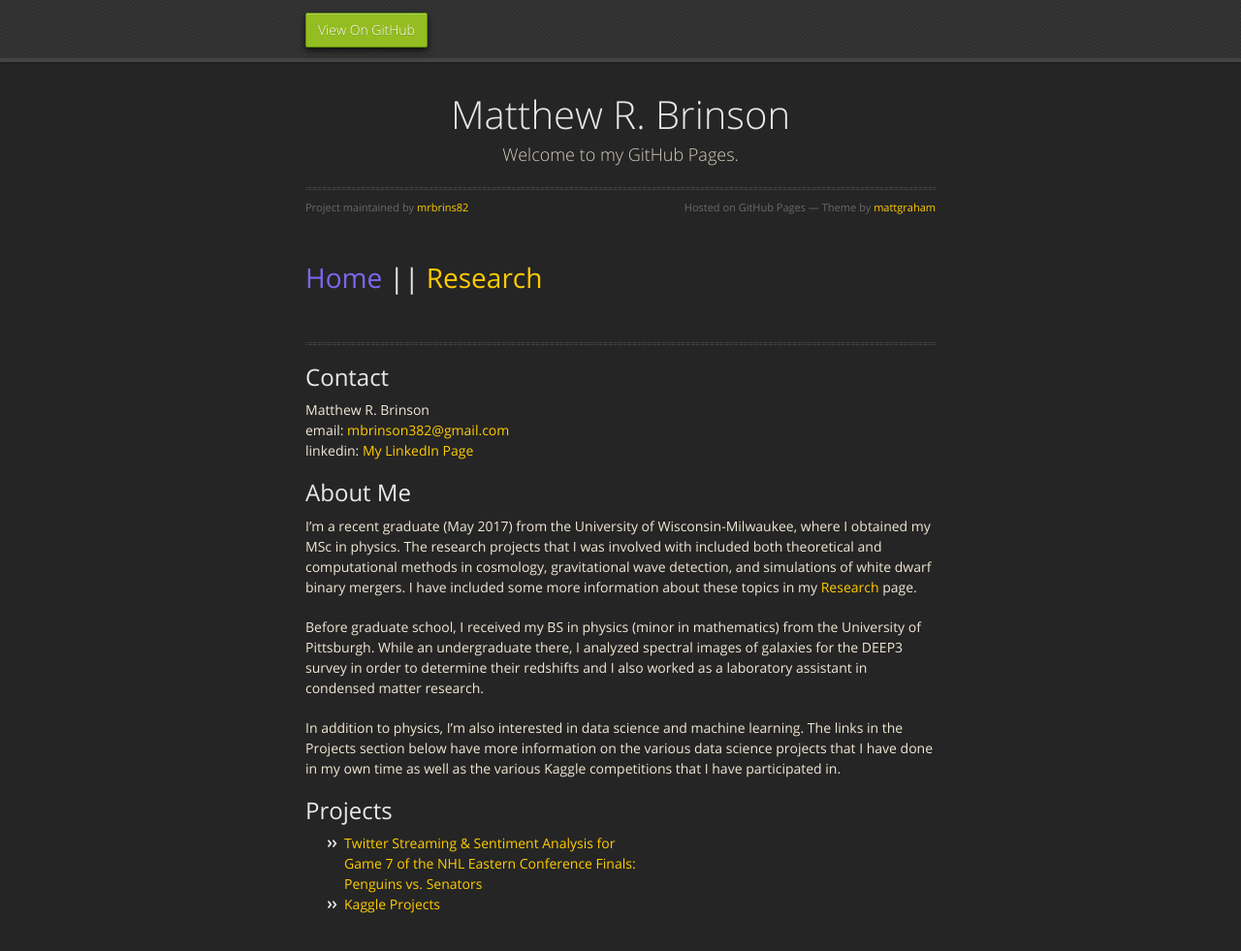
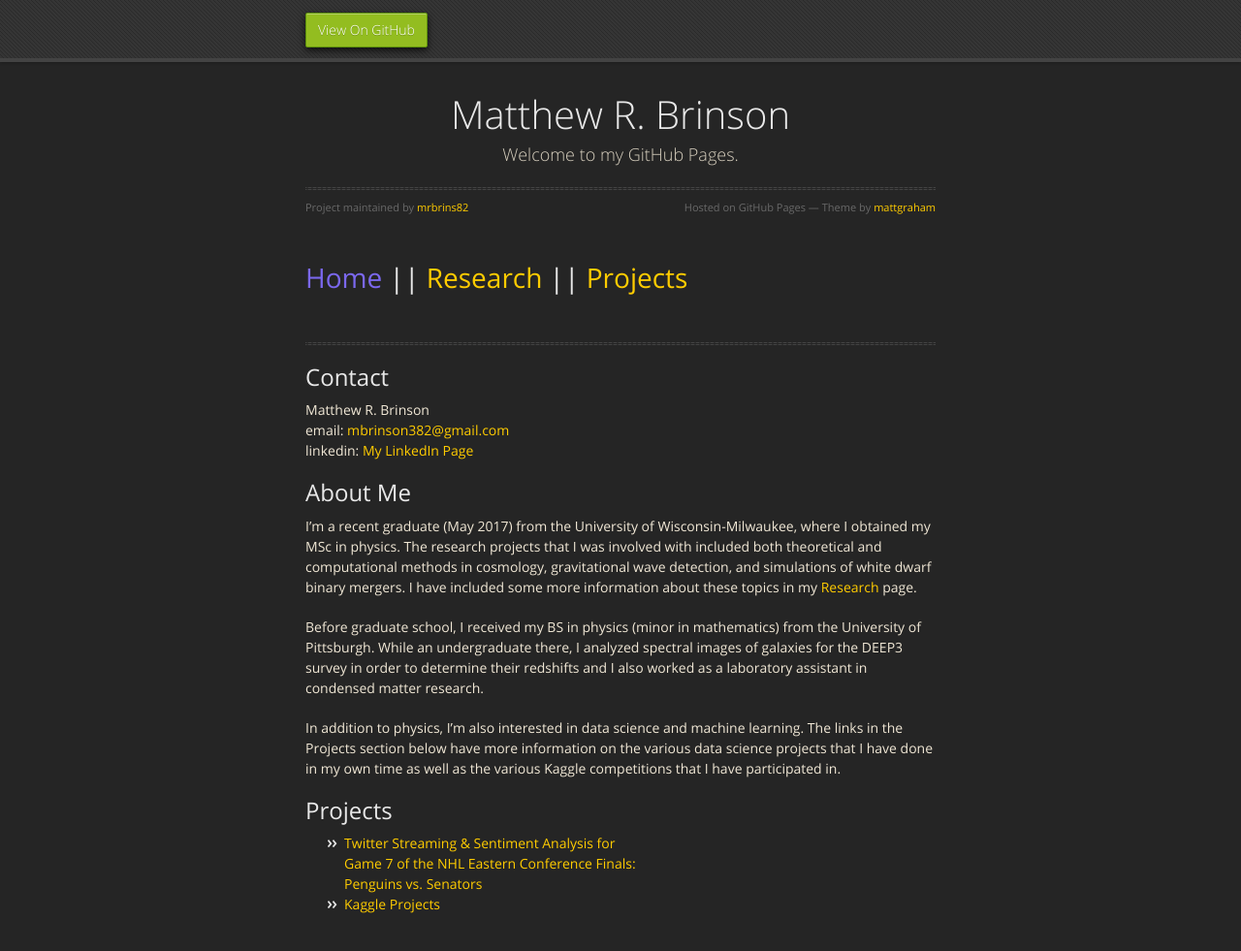
Before and after one commit to mrbrins82/mrbrins82.github.io, a Jekyll site: the page built from index.md, in a window 1280 px wide and 1053 px high. Shown: the top 981 px of the window at 97% size. Built offline with Jekyll 4.4.1, drawn with Linux system fonts in a browser that asks for light colours; nearby versions of some CDN libraries; our own code applies the rules of GitHub Pages for plain Markdown files.

Commit message:
added new page

```diff
--- a/index.md
+++ b/index.md
@@ -1,7 +1,7 @@
 ---
 layout: default
 ---
-# [](#header-1)[<font color="MediumSlateBlue">Home</font>](index) || [Research](research)
+# [](#header-1)[<font color="MediumSlateBlue">Home</font>](index) || [Research](research) || [Projects](projects)
 <br/>
 
 * * *
```
Also changed, not shown: research.md (+1 -1 lines).
